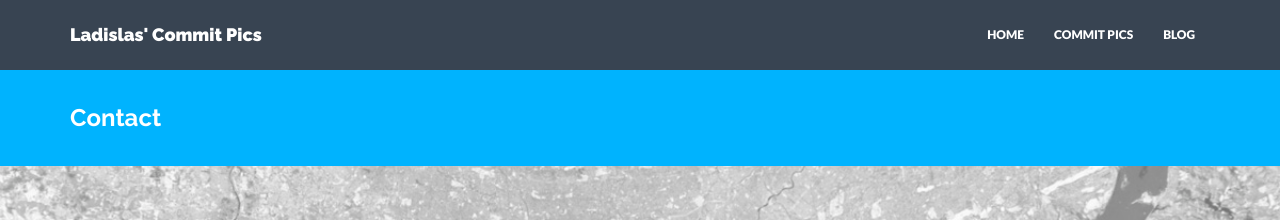
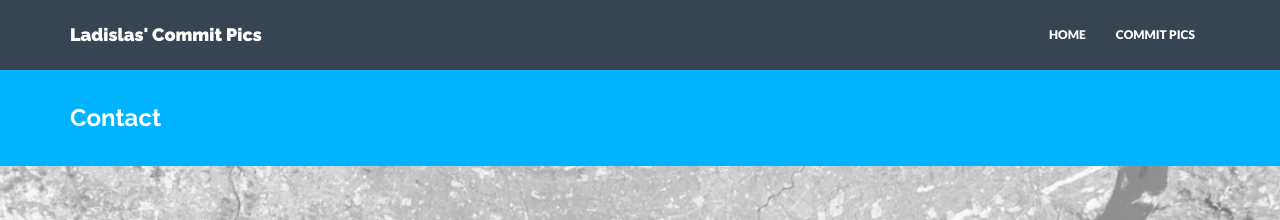
Before and after one commit to ladislas/commitpics, a Jekyll site: the page built from contact.html, in a window 1280 px wide. Shown: the top 220 px of the page. Built offline with Jekyll 4.4.1, drawn with Linux system fonts in a browser that asks for light colours; nearby versions of some CDN libraries.

Commit message:
fixed image references to display in index and portfolio

```diff
--- a/_includes/commitpic.html
+++ b/_includes/commitpic.html
@@ -1,4 +1,4 @@
-<div class="col-lg-10 col-lg-offset-1 centered">
+<div class="col-lg-12  centered">
 	<!-- Wrapper for slides -->
-	<img src="{{ "/assets/img/commit/" | prepend: site.baseurl  }}{{ page.img  }}" alt="">
+	<img src="{{ "/assets/img/commit/" | prepend: site.baseurl }}{{ page.img }}" alt="">
 </div>
--- a/_includes/header.html
+++ b/_includes/header.html
@@ -9,7 +9,9 @@
 				<h5>Message: Initial Commit</h5>
 			</div>
 			<div class="col-lg-8 col-lg-offset-2 himg">
-				<img src="{{ "/assets/img/commit/141219143231-commitpics.jpg" | prepend: site.baseurl }}" class="img-responsive">
+				{% for commit in site.categories['commit'] limit:1 %}
+				<img src="{{ "/assets/img/commit/" | prepend: site.baseurl | append: commit.img }}" class="img-responsive">
+				{% endfor %}
 			</div>
 		</div><!--/row -->
 	</div> <!--/container -->
--- a/_includes/nav.html
+++ b/_includes/nav.html
@@ -14,7 +14,7 @@
 			<ul class="nav navbar-nav">
 				<li {% if page.title == "Home" %}class="active"{% endif %}><a href="{{"/" | prepend: site.baseurl }}">HOME</a></li>
 				<li {% if page.title == "Commit Pics" %}class="active"{% endif %}><a href="{{"/commit/" | prepend: site.baseurl }}">COMMIT PICS</a></li>
-				<li {% if page.title == "Blog" %}class="active"{% endif %}><a href="{{"/blog/" | prepend: site.baseurl }}">BLOG</a></li>
+				<!-- <li {% if page.title == "Blog" %}class="active"{% endif %}><a href="{{"/blog/" | prepend: site.baseurl }}">BLOG</a></li> -->
 				<!-- <li {% if page.title == "Portfolio" %}class="active"{% endif %}><a href="{{"/portfolio/" | prepend: site.baseurl }}">PORTFOLIO</a></li> -->
 				<!-- <li {% if page.title == "About" %}class="active"{% endif %}><a href="{{"/about/" | prepend: site.baseurl }}">ABOUT</a></li> -->
 				<!-- <li {% if page.title == "Contact" %}class="active"{% endif %}><a href="{{"/contact/" | prepend: site.baseurl }}">CONTACT</a></li> -->
```
